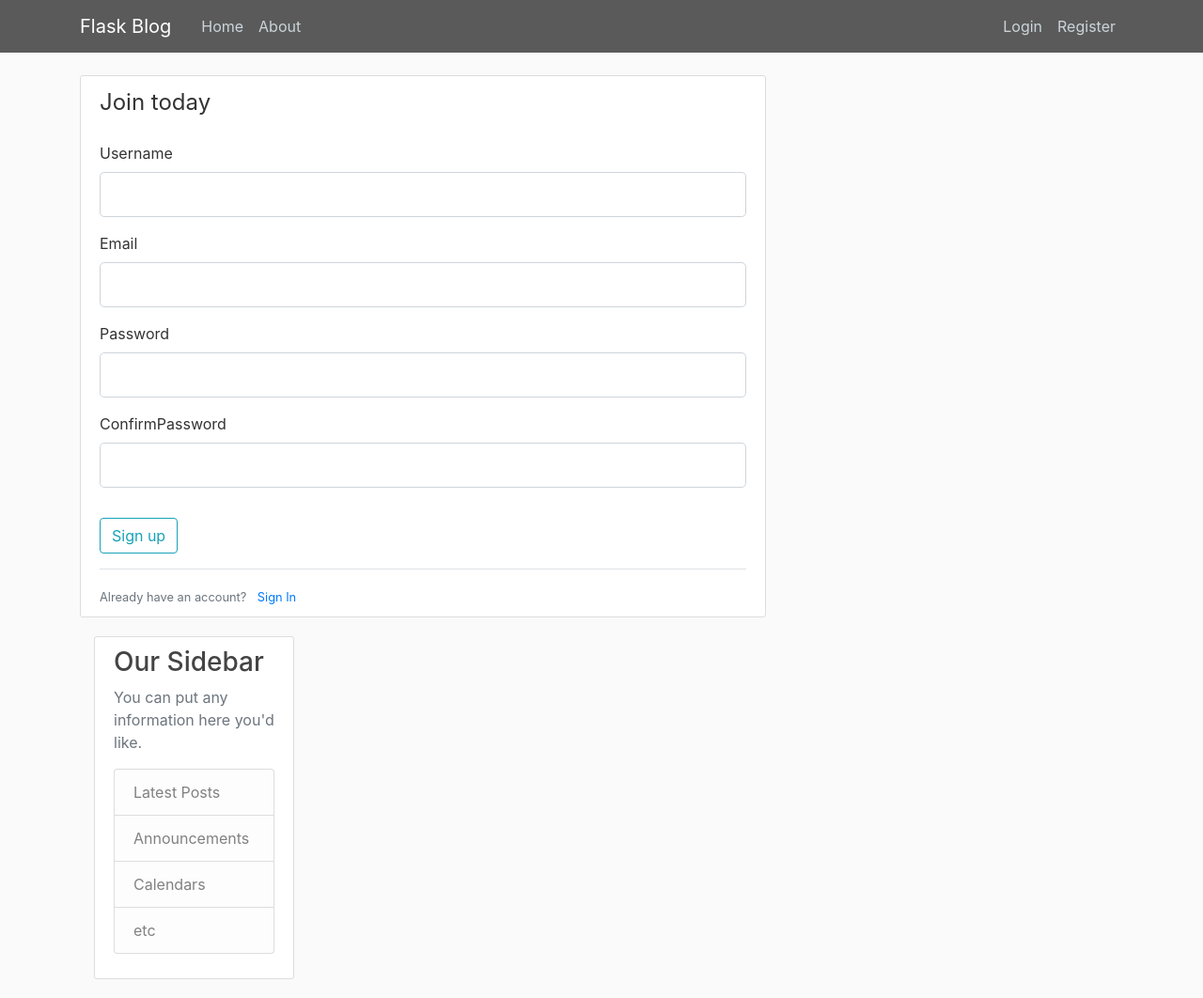
After one commit to androzo/flask_blog, a Flask app: page /register in a window 1280 px wide. The commit adds this page. Shown: the whole page at 94% size. Run offline with Flask 2, Linux system fonts and the light colour scheme; some libraries are stand-ins or nearby versions.

Commit message:
new: login and register pages

```diff
--- a/src/flaskblog.py
+++ b/src/flaskblog.py
@@ -1,9 +1,8 @@
-from flask import Flask, render_template, url_for
-#import socket
+from flask import Flask, render_template, url_for, flash, redirect
+from forms import RegistrationForm, LoginForm
 import connection
 
-# Connect to MySQL
-#db_host = socket.gethostbyname('database')
+""" # Connect to MySQL
 conn = connection.connect("database","sys","root","test")
 
 # Disconnect from MySQL
@@ -12,8 +11,10 @@ if conn is not None:
 else:
     print("Flask startup aborted")
     exit
+ """
+app = Flask(__name__)
 
-app = Flask(__name__)
+app.config['SECRET_KEY'] = '357bf5222c435a949b9c2ccc7a82e914'
 
 posts = [
     {
@@ -39,5 +40,25 @@ def home():
 def about():
     return render_template('about.html', title="About")
 
+@app.route('/register', methods=['GET', 'POST'])
+def register():
+    form = RegistrationForm()
+    if form.validate_on_submit():
+        flash(f'Account created for {form.username.data}!', 'success')
+        return redirect(url_for('home'))
+    return render_template('register.html', title='Register', form=form)
+
+@app.route('/login', methods=['GET', 'POST'])
+def login():
+    form = LoginForm()
+    if form.validate_on_submit():
+        if form.email.data == "admin@blog.com" and form.password.data == "password":
+            flash('You have been logged in!', 'success')
+            return redirect(url_for('home'))
+        else:
+            flash('Login unsuccessful. Please check email and password', 'danger')
+    return render_template('login.html', title='Login', form=form)
+
+
 if __name__ == '__main__':
 	app.run("0.0.0.0", port=80, debug=True)
--- /dev/null
+++ b/src/forms.py
@@ -0,0 +1,20 @@
+from flask_wtf import FlaskForm
+from wtforms import StringField, PasswordField, SubmitField, BooleanField
+from wtforms.validators import DataRequired, Length, Email, EqualTo
+
+
+class RegistrationForm(FlaskForm):
+    username = StringField('Username',
+                            validators=[DataRequired(), Length(min=2, max=20)])
+    email = StringField('Email', validators=[DataRequired(), Email()])
+    password = PasswordField('Password', validators=[DataRequired()])
+    confirm_password = PasswordField('ConfirmPassword',
+                                      validators=[DataRequired(), EqualTo('password')])
+    submit = SubmitField('Sign up')
+
+class LoginForm(FlaskForm):
+    email = StringField('Email',
+                        validators=[DataRequired(), Email()])
+    password = PasswordField('Password', validators=[DataRequired()])
+    remember = BooleanField('Remember me')
+    submit = SubmitField('Login')
--- a/src/templates/layout.html
+++ b/src/templates/layout.html
@@ -29,13 +29,13 @@
                 </button>
                 <div class="collapse navbar-collapse" id="navbarToggle">
                     <div class="navbar-nav mr-auto">
-                    <a class="nav-item nav-link" href="/">Home</a>
-                    <a class="nav-item nav-link" href="/about">About</a>
+                    <a class="nav-item nav-link" href="{{ url_for('home') }}">Home</a>
+                    <a class="nav-item nav-link" href="{{ url_for('about') }}">About</a>
                     </div>
                     <!-- Navbar Right Side -->
                     <div class="navbar-nav">
-                    <a class="nav-item nav-link" href="/login">Login</a>
-                    <a class="nav-item nav-link" href="/register">Register</a>
+                    <a class="nav-item nav-link" href="{{ url_for('login') }}">Login</a>
+                    <a class="nav-item nav-link" href="{{ url_for('register') }}">Register</a>
                     </div>
                 </div>
                 </div>
@@ -45,6 +45,15 @@
     <main role="main" class="container">
             <div class="row">
               <div class="col-md-8">
+                {% with messages = get_flashed_messages(with_categories=true) %}
+                  {% if messages %}
+                    {% for category, message in messages %}
+                    <div class="alert alert-{{ category }}">
+                      {{ message }}
+                    </div>
+                    {% endfor %}
+                  {% endif %}
+                {% endwith %}
                 {% block content %}{% endblock %}
               </div>
               <div class="col-md-4">
--- /dev/null
+++ b/src/templates/register.html
@@ -0,0 +1,71 @@
+{% extends "layout.html" %}
+{% block content %}
+    <div class="content-section">
+        <form method="POST" action="">
+            {{ form.hidden_tag() }}
+            <fieldset class="form-group">
+                <legend class="border-botton mb-4">Join today</legend>
+                <div class="form-group">
+                    {{ form.username.label(class="form-control-label")}}
+
+                    {% if form.username.errors %}
+                    {{ form.username(class="form-control form-control-lg is-invalid")}}
+                        <div class="invalid-feedback">
+                            {% for error in form.username.errors %}
+                                <span>{{ error }}</span>
+                            {% endfor %}
+                        </div>
+                    {% else %}
+                        {{ form.username(class="form-control form-control-lg")}}
+                    {% endif %}
+                </div>
+                <div class="form-group">
+                    {{ form.email.label(class="form-control-label")}}
+                    {% if form.email.errors %}
+                    {{ form.email(class="form-control form-control-lg is-invalid")}}
+                        <div class="invalid-feedback">
+                            {% for error in form.email.errors %}
+                                <span>{{ error }}</span>
+                            {% endfor %}
+                        </div>
+                    {% else %}
+                        {{ form.email(class="form-control form-control-lg")}}
+                    {% endif %}
+                </div>
+                <div class="form-group">
+                    {{ form.password.label(class="form-control-label")}}
+                    {% if form.password.errors %}
+                    {{ form.password(class="form-control form-control-lg is-invalid")}}
+                        <div class="invalid-feedback">
+                            {% for error in form.password.errors %}
+                                <span>{{ error }}</span>
+                            {% endfor %}
+                        </div>
+                    {% else %}
+                        {{ form.password(class="form-control form-control-lg")}}
+                    {% endif %}
+                </div>
+                <div class="form-group">
+                    {{ form.confirm_password.label(class="form-control-label")}}
+                    {% if form.confirm_password.errors %}
+                    {{ form.confirm_password(class="form-control form-control-lg is-invalid")}}
+                        <div class="invalid-feedback">
+                            {% for error in form.confirm_password.errors %}
+                                <span>{{ error }}</span>
+                            {% endfor %}
+                        </div>
+                    {% else %}
+                        {{ form.confirm_password(class="form-control form-control-lg")}}
+                    {% endif %}
+                </div>
+            </fieldset>
+            <div class="form-group">
+                {{ form.submit(class="btn btn-outline-info") }}
+            </div>
+            <div class="border-top pt-3">
+                <small class="text-muted">
+                    Already have an account? <a class="ml-2" href="{{ url_for('login') }}">Sign In</a>
+                </small>
+            </div>
+        </form>
+{% endblock content %}
```
Also changed, not shown: src/templates/login.html (added, +51 -0 lines).
